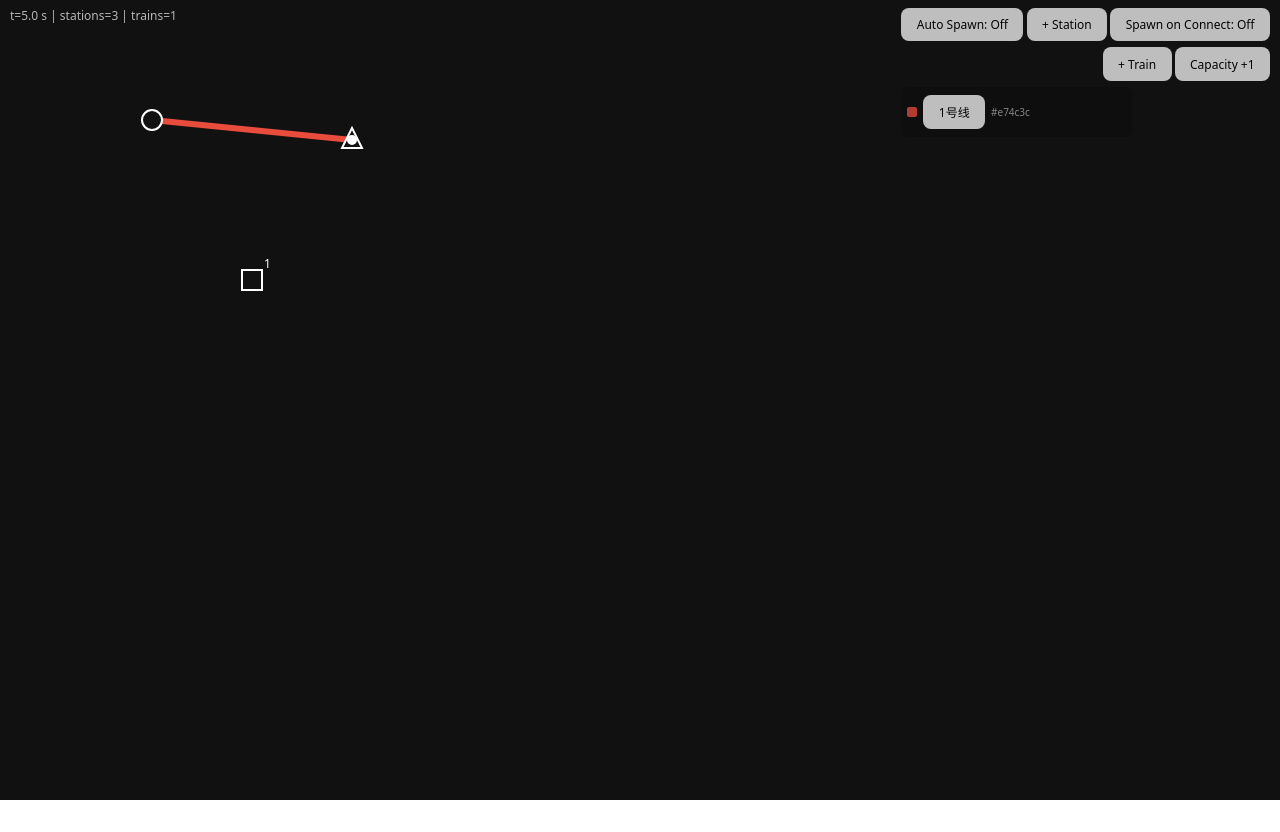
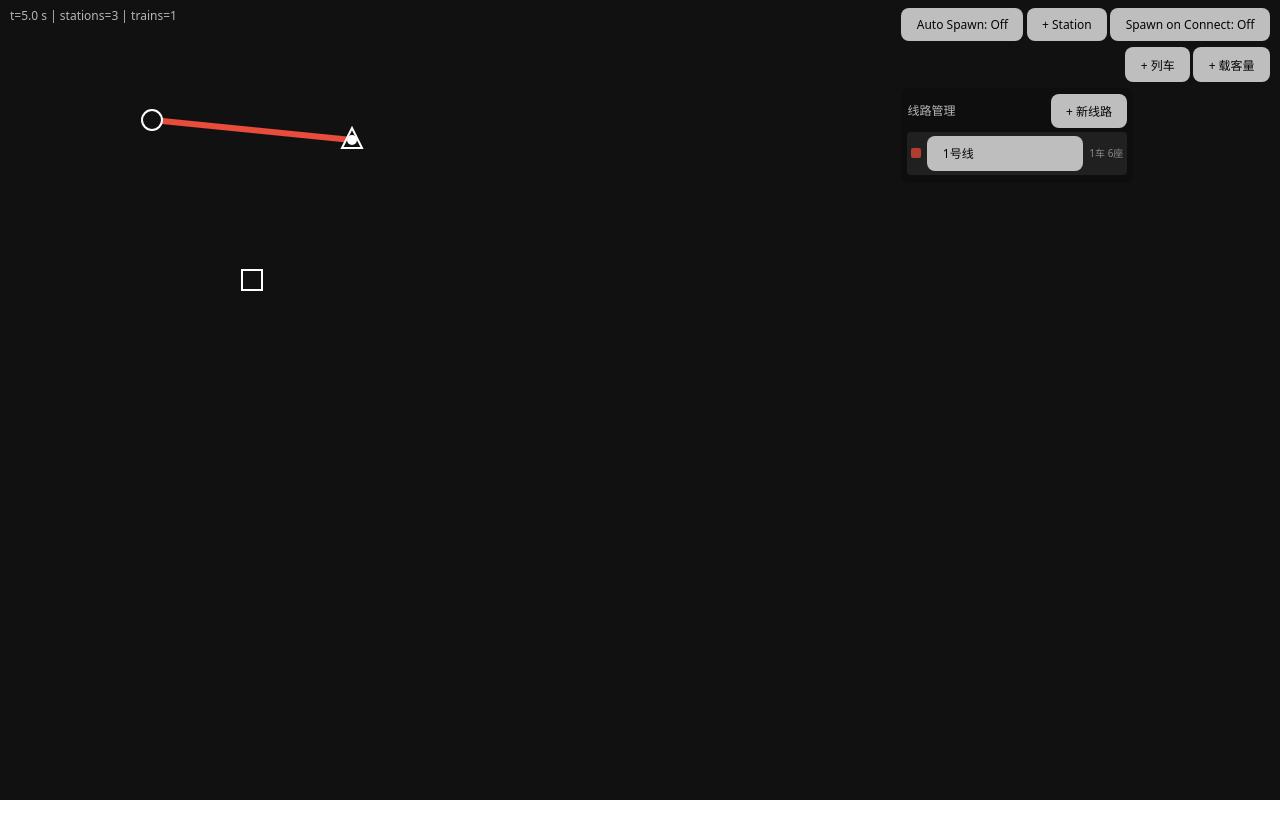
Before and after one commit to wenisy/mini-metro, a website built with Vite: page index.html in a window 1280 px wide. Built offline with nearby package versions, Linux system fonts and the light colour scheme.

Commit message:
feat(ui): improve passenger visibility and line management UX
- Enhanced station display to show passenger destination breakdown with colored symbols (●▲■)
- Reduced passenger spawn rate from 0.2 to 0.05 base rate to prevent overcrowding
- Improved lines panel to show train count and average capacity per line (e.g., '3车 6座')
- Added visual selection indicator for current line in lines panel
- Updated button labels to Chinese with helpful tooltips
- Reorganized lines panel with better header and 'New Line' button placement
- Made line management more intuitive with clear capacity information

```diff
--- a/index.html
+++ b/index.html
@@ -23,10 +23,14 @@
           <button id="spawn-on-connect" style="font-size:12px">Spawn on Connect: Off</button>
         </div>
         <div style="margin-bottom:6px">
-          <button id="btn-add-train" style="font-size:12px">+ Train</button>
-          <button id="btn-capacity" style="font-size:12px">Capacity +1</button>
+          <button id="btn-add-train" style="font-size:12px" title="为当前线路添加列车">+ 列车</button>
+          <button id="btn-capacity" style="font-size:12px" title="增加当前线路所有列车的载客量">+ 载客量</button>
         </div>
         <div id="lines-panel" style="max-width: 220px; text-align:left; background: rgba(0,0,0,0.2); padding:6px; border-radius:6px">
+          <div style="display:flex; align-items:center; justify-content:space-between; margin-bottom:4px">
+            <strong style="font-size:12px">线路管理</strong>
+            <button id="btn-new-line" style="font-size:12px" title="创建新线路连接最近的两个站点">+ 新线路</button>
+          </div>
           <div id="lines-list" style="font-size:12px"></div>
         </div>
       </div>
--- a/src/main.ts
+++ b/src/main.ts
@@ -329,11 +329,20 @@ function renderLinesPanel() {
     console.log('linesList 元素未找到')
     return
   }
-  const html = state.lines.map(l=>`<div style="display:flex;align-items:center;gap:6px;margin:2px 0">
-    <span style="display:inline-block;width:10px;height:10px;background:${l.color};border-radius:2px"></span>
-    <button data-line="${l.id}" class="line-select" style="font-size:12px">${l.name}</button>
-    <small style="opacity:.7">${l.color}</small>
-  </div>`).join('')
+
+  const html = state.lines.map(l => {
+    const trainCount = state.trains.filter(t => t.lineId === l.id).length
+    const avgCapacity = trainCount > 0 ?
+      Math.round(state.trains.filter(t => t.lineId === l.id).reduce((sum, t) => sum + t.capacity, 0) / trainCount) : 0
+    const isSelected = state.currentLineId === l.id
+
+    return `<div style="display:flex;align-items:center;gap:6px;margin:2px 0;padding:4px;background:${isSelected ? 'rgba(255,255,255,0.1)' : 'transparent'};border-radius:4px">
+      <span style="display:inline-block;width:10px;height:10px;background:${l.color};border-radius:2px"></span>
+      <button data-line="${l.id}" class="line-select" style="font-size:12px;flex:1;text-align:left">${l.name}</button>
+      <small style="opacity:.7;font-size:10px">${trainCount}车 ${avgCapacity}座</small>
+    </div>`
+  }).join('')
+
   console.log('生成的HTML:', html)
   linesList.innerHTML = html
   linesList.querySelectorAll('button.line-select').forEach(btn=>{
@@ -341,6 +350,7 @@ function renderLinesPanel() {
       const id = Number((btn as HTMLButtonElement).dataset.line)
       state.currentLineId = id
       console.log('选中线路:', id)
+      renderLinesPanel() // Re-render to show selection
     })
   })
   console.log('renderLinesPanel 完成')
@@ -398,9 +408,27 @@ function drawStation(ctx: CanvasRenderingContext2D, s: Station) {
     case 'triangle': ctx.beginPath(); ctx.moveTo(0,-12); ctx.lineTo(10,8); ctx.lineTo(-10,8); ctx.closePath(); ctx.fill(); ctx.stroke(); break
     case 'square': ctx.beginPath(); ctx.rect(-10,-10,20,20); ctx.fill(); ctx.stroke(); break
   }
+
+  // Show passenger queue with destination breakdown
   const totalQ = total(s.queueBy)
   if (totalQ > 0) {
-    ctx.fillStyle = '#fff'; ctx.font = '12px system-ui'; ctx.fillText(String(totalQ), 12, -12)
+    ctx.fillStyle = '#fff'; ctx.font = '10px system-ui'
+
+    // Show total count
+    ctx.fillText(String(totalQ), 12, -12)
+
+    // Show destination breakdown
+    let yOffset = 0
+    const shapes: Shape[] = ['circle', 'triangle', 'square']
+    const shapeSymbols = { circle: '●', triangle: '▲', square: '■' }
+
+    shapes.forEach(shape => {
+      if (s.queueBy[shape] > 0) {
+        ctx.fillStyle = shape === 'circle' ? '#4fc3f7' : shape === 'triangle' ? '#81c784' : '#ffb74d'
+        ctx.fillText(`${shapeSymbols[shape]}${s.queueBy[shape]}`, 12, yOffset)
+        yOffset += 12
+      }
+    })
   }
   ctx.restore()
 }
@@ -447,8 +475,8 @@ function update(dt: number) {
   state.time += dt
   maybeSpawnStations(dt)
   maybeEnsureBaselineLine()
-  // spawn passenger with concrete destination
-  if (state.stations.length && Math.random() < dt * (0.2 + state.time*0.02)) {
+  // spawn passenger with concrete destination (reduced spawn rate)
+  if (state.stations.length && Math.random() < dt * (0.05 + state.time*0.005)) {
     const from = state.stations[Math.floor(Math.random()*state.stations.length)]
     // choose a target station with different shape; prefer connected/reachable later
     const candidates = state.stations.filter(st => st.id!==from.id && st.shape!==from.shape)
```
